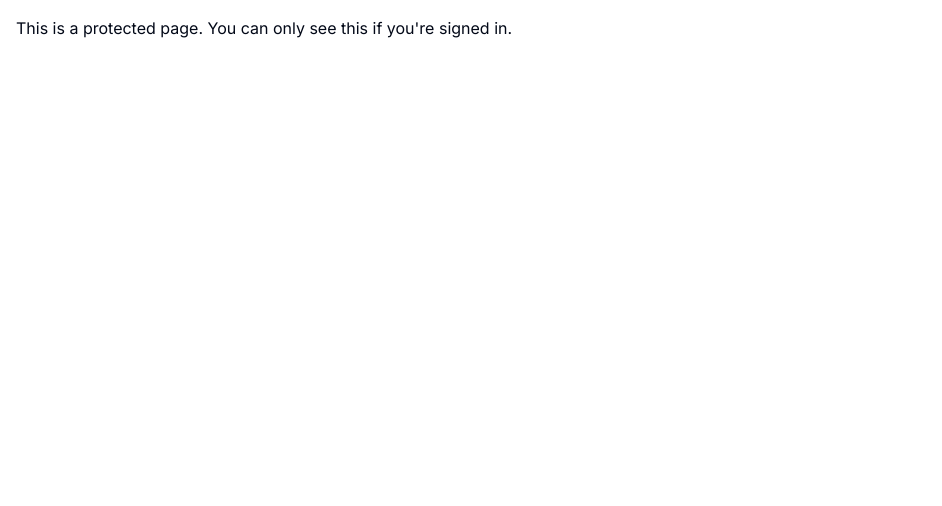
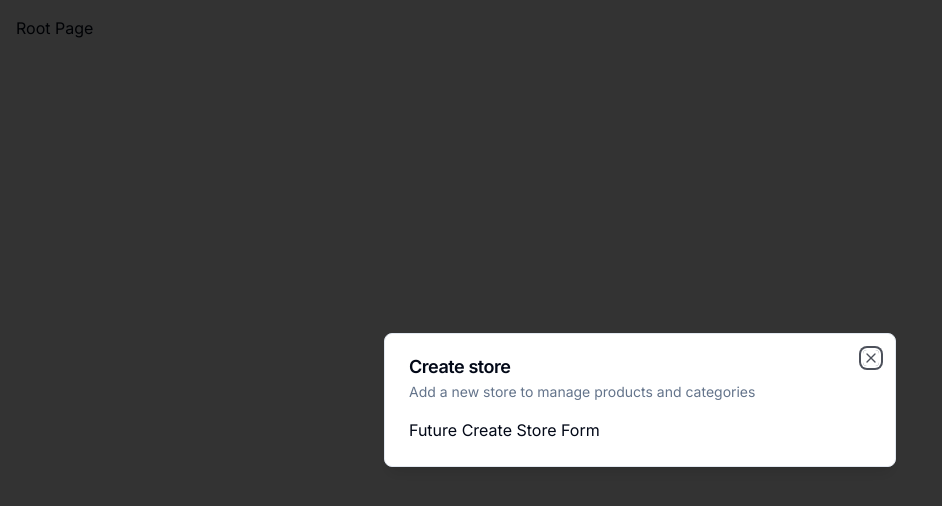
Before and after one commit to SkrNeymar/next-store-admin, a Next.js app: page / in a window 1280 px wide. Shown: the top 506 px of the page, without its empty margins (0-942 px from the left). Built offline with nearby package versions, Linux system fonts and the light colour scheme.

Commit message:
Add Dialog Modal

```diff
--- a/app/(root)/page.tsx
+++ b/app/(root)/page.tsx
@@ -1,9 +1,18 @@
-import { Button } from "@/components/ui/button"
+"use client"
+
+import { Modal } from "@/components/ui/modal"
+import { useStoreModal } from "@/hooks/useStoreModal"
+import { useEffect } from "react"
 
 export default function SetupPage() {
-  return (
-    <div className="p-4">
-      This is a protected page. You can only see this if you're signed in.
-    </div>
-  )
+  const onOpen = useStoreModal((state) => state.onOpen)
+  const isOpen = useStoreModal((state) => state.isOpen)
+
+  useEffect(() => {
+    if (!isOpen) {
+      onOpen()
+    }
+  }, [isOpen, onOpen])
+
+  return <div className="p-4">Root Page</div>
 }
--- a/app/layout.tsx
+++ b/app/layout.tsx
@@ -2,6 +2,8 @@
 import { Inter } from "next/font/google"
 import "./globals.css"
 import { ClerkProvider } from "@clerk/nextjs"
+
+import { ModalProvider } from "@/providers/modalProviders"
 
 const inter = Inter({ subsets: ["latin"] })
 
@@ -18,7 +20,10 @@
   return (
     <ClerkProvider>
       <html lang="en">
-        <body className={inter.className}>{children}</body>
+        <body className={inter.className}>
+          <ModalProvider />
+          {children}
+        </body>
       </html>
     </ClerkProvider>
   )
--- /dev/null
+++ b/components/modals/storeModal.tsx
@@ -0,0 +1,19 @@
+"use client"
+
+import { Modal } from "@/components/ui/modal"
+import { useStoreModal } from "@/hooks/useStoreModal"
+
+export const StoreModal = () => {
+  const storeModal = useStoreModal()
+
+  return (
+    <Modal
+      title="Create store"
+      description="Add a new store to manage products and categories"
+      isOpen={storeModal.isOpen}
+      onClose={storeModal.onClose}
+    >
+      Future Create Store Form
+    </Modal>
+  )
+}
--- /dev/null
+++ b/components/ui/dialog.tsx
@@ -0,0 +1,122 @@
+"use client"
+
+import * as React from "react"
+import * as DialogPrimitive from "@radix-ui/react-dialog"
+import { X } from "lucide-react"
+
+import { cn } from "@/lib/utils"
+
+const Dialog = DialogPrimitive.Root
+
+const DialogTrigger = DialogPrimitive.Trigger
+
+const DialogPortal = DialogPrimitive.Portal
+
+const DialogClose = DialogPrimitive.Close
+
+const DialogOverlay = React.forwardRef<
+  React.ElementRef<typeof DialogPrimitive.Overlay>,
+  React.ComponentPropsWithoutRef<typeof DialogPrimitive.Overlay>
+>(({ className, ...props }, ref) => (
+  <DialogPrimitive.Overlay
+    ref={ref}
+    className={cn(
+      "fixed inset-0 z-50 bg-black/80  data-[state=open]:animate-in data-[state=closed]:animate-out data-[state=closed]:fade-out-0 data-[state=open]:fade-in-0",
+      className
+    )}
+    {...props}
+  />
+))
+DialogOverlay.displayName = DialogPrimitive.Overlay.displayName
+
+const DialogContent = React.forwardRef<
+  React.ElementRef<typeof DialogPrimitive.Content>,
+  React.ComponentPropsWithoutRef<typeof DialogPrimitive.Content>
+>(({ className, children, ...props }, ref) => (
+  <DialogPortal>
+    <DialogOverlay />
+    <DialogPrimitive.Content
+      ref={ref}
+      className={cn(
+        "fixed left-[50%] top-[50%] z-50 grid w-full max-w-lg translate-x-[-50%] translate-y-[-50%] gap-4 border bg-background p-6 shadow-lg duration-200 data-[state=open]:animate-in data-[state=closed]:animate-out data-[state=closed]:fade-out-0 data-[state=open]:fade-in-0 data-[state=closed]:zoom-out-95 data-[state=open]:zoom-in-95 data-[state=closed]:slide-out-to-left-1/2 data-[state=closed]:slide-out-to-top-[48%] data-[state=open]:slide-in-from-left-1/2 data-[state=open]:slide-in-from-top-[48%] sm:rounded-lg",
+        className
+      )}
+      {...props}
+    >
+      {children}
+      <DialogPrimitive.Close className="absolute right-4 top-4 rounded-sm opacity-70 ring-offset-background transition-opacity hover:opacity-100 focus:outline-none focus:ring-2 focus:ring-ring focus:ring-offset-2 disabled:pointer-events-none data-[state=open]:bg-accent data-[state=open]:text-muted-foreground">
+        <X className="h-4 w-4" />
+        <span className="sr-only">Close</span>
+      </DialogPrimitive.Close>
+    </DialogPrimitive.Content>
+  </DialogPortal>
+))
+DialogContent.displayName = DialogPrimitive.Content.displayName
+
+const DialogHeader = ({
+  className,
+  ...props
+}: React.HTMLAttributes<HTMLDivElement>) => (
+  <div
+    className={cn(
+      "flex flex-col space-y-1.5 text-center sm:text-left",
+      className
+    )}
+    {...props}
+  />
+)
+DialogHeader.displayName = "DialogHeader"
+
+const DialogFooter = ({
+  className,
+  ...props
+}: React.HTMLAttributes<HTMLDivElement>) => (
+  <div
+    className={cn(
+      "flex flex-col-reverse sm:flex-row sm:justify-end sm:space-x-2",
+      className
+    )}
+    {...props}
+  />
+)
+DialogFooter.displayName = "DialogFooter"
+
+const DialogTitle = React.forwardRef<
+  React.ElementRef<typeof DialogPrimitive.Title>,
+  React.ComponentPropsWithoutRef<typeof DialogPrimitive.Title>
+>(({ className, ...props }, ref) => (
+  <DialogPrimitive.Title
+    ref={ref}
+    className={cn(
+      "text-lg font-semibold leading-none tracking-tight",
+      className
+    )}
+    {...props}
+  />
+))
+DialogTitle.displayName = DialogPrimitive.Title.displayName
+
+const DialogDescription = React.forwardRef<
+  React.ElementRef<typeof DialogPrimitive.Description>,
+  React.ComponentPropsWithoutRef<typeof DialogPrimitive.Description>
+>(({ className, ...props }, ref) => (
+  <DialogPrimitive.Description
+    ref={ref}
+    className={cn("text-sm text-muted-foreground", className)}
+    {...props}
+  />
+))
+DialogDescription.displayName = DialogPrimitive.Description.displayName
+
+export {
+  Dialog,
+  DialogPortal,
+  DialogOverlay,
+  DialogClose,
+  DialogTrigger,
+  DialogContent,
+  DialogHeader,
+  DialogFooter,
+  DialogTitle,
+  DialogDescription,
+}
--- /dev/null
+++ b/components/ui/modal.tsx
@@ -0,0 +1,43 @@
+"use client"
+
+import {
+  Dialog,
+  DialogContent,
+  DialogDescription,
+  DialogHeader,
+  DialogTitle,
+} from "@/components/ui/dialog"
+
+interface ModalProps {
+  title: string
+  description: string
+  isOpen: boolean
+  onClose: () => void
+  children: React.ReactNode
+}
+
+export const Modal: React.FC<ModalProps> = ({
+  title,
+  description,
+  isOpen,
+  onClose,
+  children,
+}) => {
+  const onChange = (open: boolean) => {
+    if (!open) {
+      onClose()
+    }
+  }
+
+  return (
+    <Dialog open={isOpen} onOpenChange={onChange}>
+      <DialogContent>
+        <DialogHeader>
+          <DialogTitle>{title}</DialogTitle>
+          <DialogDescription>{description}</DialogDescription>
+        </DialogHeader>
+        <div>{children}</div>
+      </DialogContent>
+    </Dialog>
+  )
+}
--- /dev/null
+++ b/hooks/useStoreModal.tsx
@@ -0,0 +1,13 @@
+import { create } from "zustand"
+
+interface useStoreModalStore {
+  isOpen: boolean
+  onOpen: () => void
+  onClose: () => void
+}
+
+export const useStoreModal = create<useStoreModalStore>((set) => ({
+  isOpen: false,
+  onOpen: () => set({ isOpen: true }),
+  onClose: () => set({ isOpen: false }),
+}))
--- a/package.json
+++ b/package.json
@@ -15,7 +15,7 @@
     "@prisma/client": "^4.16.1",
     "@radix-ui/react-avatar": "^1.0.3",
     "@radix-ui/react-checkbox": "^1.0.4",
-    "@radix-ui/react-dialog": "^1.0.4",
+    "@radix-ui/react-dialog": "^1.0.5",
     "@radix-ui/react-dropdown-menu": "^2.0.5",
     "@radix-ui/react-label": "^2.0.2",
     "@radix-ui/react-popover": "^1.0.6",
--- /dev/null
+++ b/providers/modalProviders.tsx
@@ -0,0 +1,20 @@
+"use client"
+
+import { StoreModal } from "@/components/modals/storeModal"
+import { useEffect, useState } from "react"
+
+export const ModalProvider = () => {
+  const [isMounted, setIsMounted] = useState(false)
+
+  useEffect(() => {
+    setIsMounted(true)
+  }, [])
+
+  if (!isMounted) return null
+
+  return (
+    <>
+      <StoreModal />
+    </>
+  )
+}
```
Also changed, not shown: 1 other file (tests, documents, lock files or other folders).
